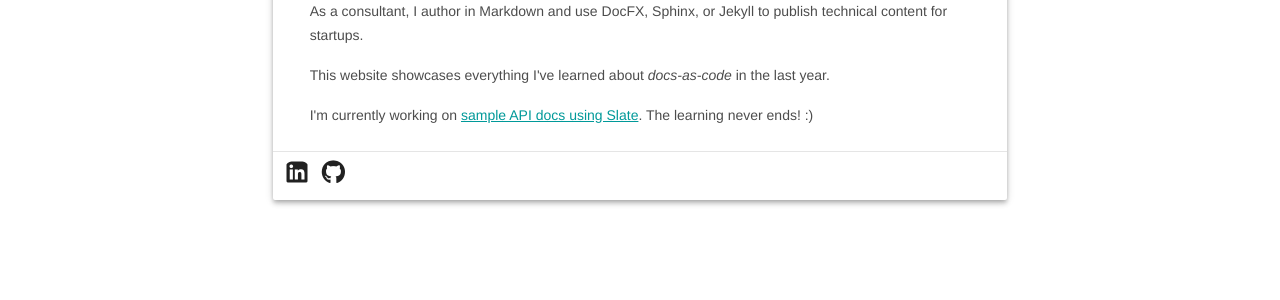
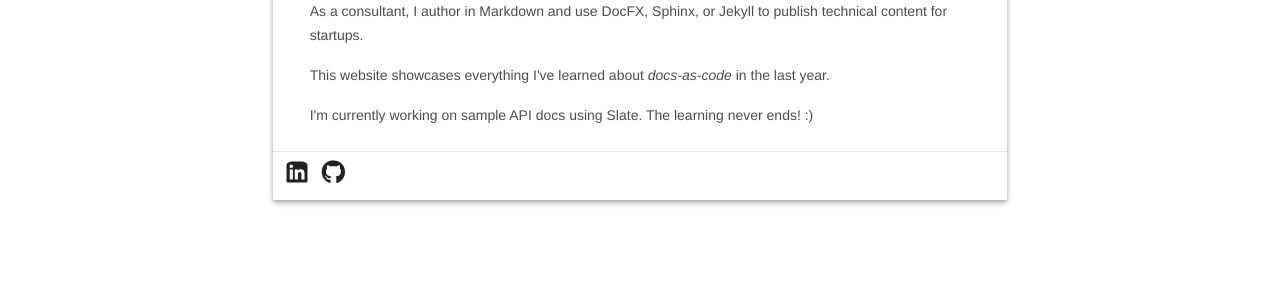
Before and after one commit to sabitarao/sabitarao.github.io, a Jekyll site: the page built from index.html, in a window 1280 px wide. Shown: the part 210-510 px from the top of the page. Built offline with Jekyll 4.4.1, drawn with Linux system fonts in a browser that asks for light colours; nearby versions of some CDN libraries; emoji names are drawn with the system emoji font; some web fonts are replaced; some of the changed lines change nothing that is shown.

Commit message:
updated link

```diff
--- a/index.html
+++ b/index.html
@@ -13,7 +13,7 @@ title: "Hi there!"
 As a consultant, I author in Markdown and use DocFX, Sphinx, or Jekyll to publish technical content for startups.
 </p>
 <p>This website showcases everything I've learned about <i>docs-as-code</i> in the last year.</p>
-<p>I'm currently working on <a href="https://sabitarao.github.io/slate" target="_blank">sample API docs using Slate</a>. The learning never ends! :)</p>
+<p>I'm currently working on sample API docs using Slate. The learning never ends! :)</p>
         </div>
     </div>
     <div class="mdl-card__actions mdl-card--border center-text">
```
